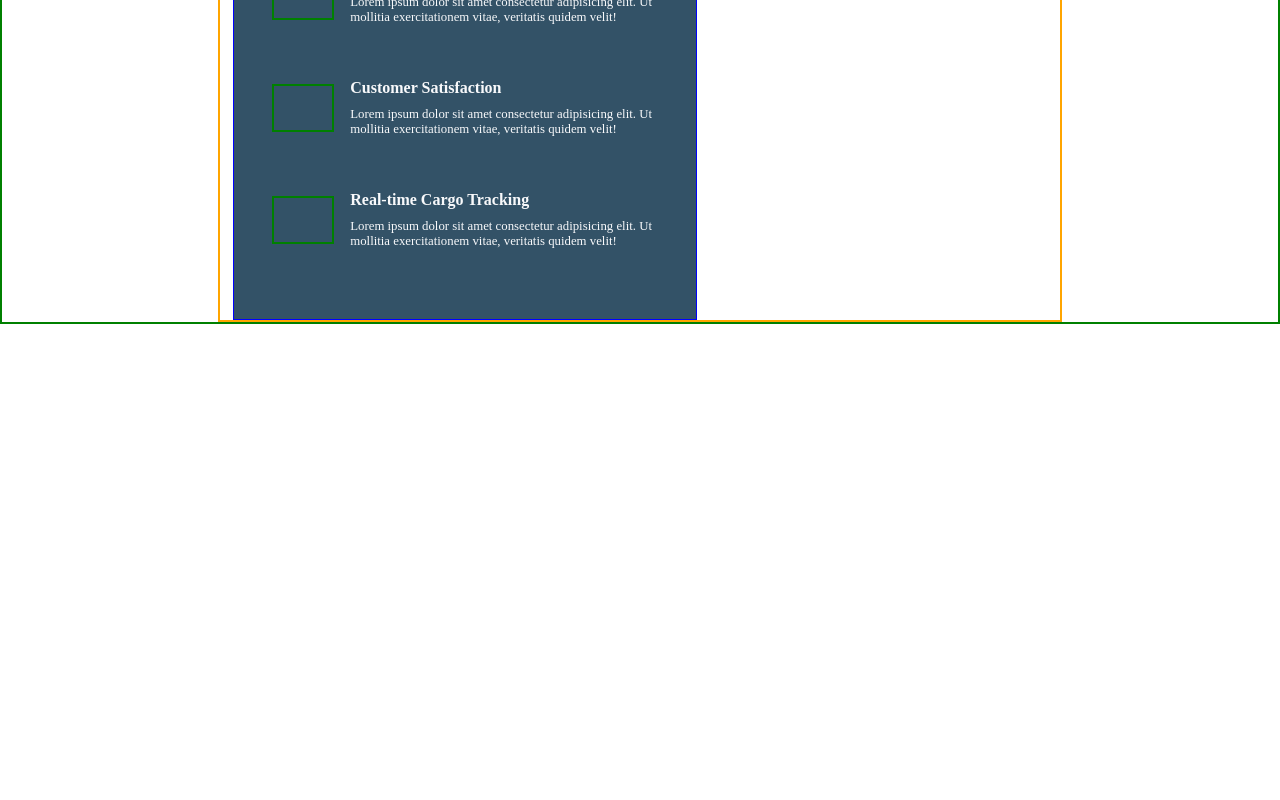
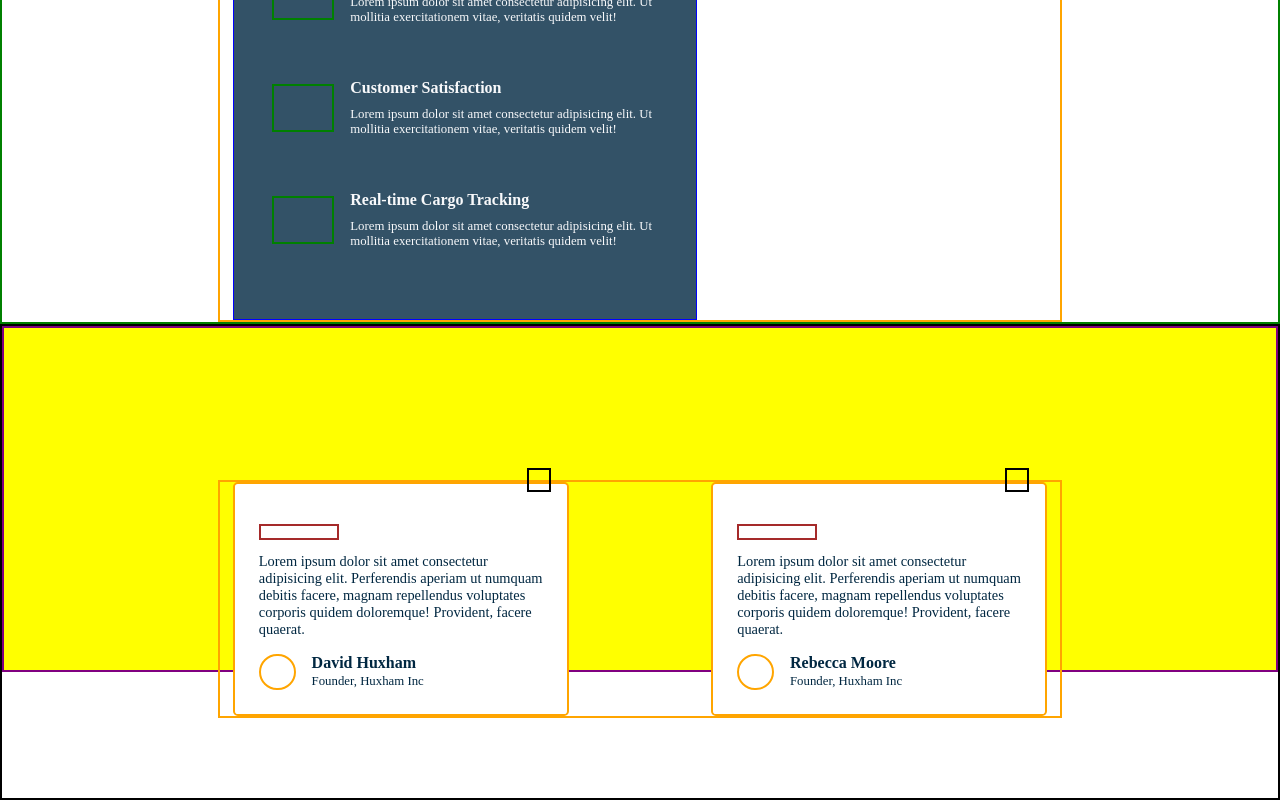
Before and after one commit to tracemycodes/fullstack_logistics_service_webapp, a React (Create React App) app: page / in a window 1280 px wide. Shown: the part 3942-4742 px from the top of the page. Before the commit the page ends 4266 px from the top, so only its background shows below. Built offline with nearby package versions, Linux system fonts and the light colour scheme.

Commit message:
client review section

```diff
--- a/src/App.js
+++ b/src/App.js
@@ -1,5 +1,6 @@
 import AboutShipment from "./components/LandingPage/AboutShipment";
 import Advantages from "./components/LandingPage/Advantages";
+import ClientReview from "./components/LandingPage/ClientReview";
 import Header from "./components/LandingPage/Header";
 import LandingPage from "./components/LandingPage/LandingPage";
 import LogisticsService from "./components/LandingPage/LogisticsService";
@@ -17,6 +18,7 @@ function App() {
       <TrackShipment/>
       <ShipSmart/>
       <Advantages/>
+      <ClientReview/>
     </div>
   );
 }
--- /dev/null
+++ b/src/components/LandingPage/ClientReview.js
@@ -0,0 +1,130 @@
+import React from 'react'
+import styled from 'styled-components'
+import { DivContainer } from '../../styles/styles'
+
+
+const ReviewSection = styled.section`
+  border: 2px solid black;
+  padding-bottom: 5rem;
+
+  .banner-img {
+    border: 2px solid purple;
+    height: 21.6rem;
+    text-align: center;
+    position: relative;
+    z-index: -2;
+
+    :before {
+      content: " ";
+      position: absolute;
+      top: 0;
+      left: 0;
+      width: 100%;
+      height: 100%;
+      background-color: yellow;
+    }
+    h2 {
+      margin-top: 4rem;
+      font-size: 1.75rem;
+      color: rgb(0, 39, 65);
+    }
+
+  }
+
+`
+
+const ReviewContainer = styled(DivContainer)`
+  margin-top: -12rem;
+  z-index: 2;
+  .carousel {
+    display: flex;
+    align-items: center;
+    justify-content: space-between;
+
+    .carousel-item {
+      border: 2px solid orange;
+      padding: 1.5rem;
+      width: 21rem;
+      font-size: .9rem;
+      background-color: #fff;
+      border-radius: .3rem;
+      position: relative;
+      color: rgb(0, 39, 65);
+
+      .ques-icon {
+        position: absolute;
+        width: 1.5rem;
+        height: 1.5rem;
+        border: 2px solid black;
+        top: -1rem;
+        right: 1rem;
+      }
+
+      .rating {
+        height: 1rem;
+        width: 5rem;
+        border: 2px solid brown;
+        margin: 1rem 0 .8rem;
+      }
+      .user-info {
+        margin-top: 1rem;
+        display: flex;
+
+        .user-img {
+          width: 2.3rem;
+          height: 2.3rem;
+          border: 2px solid orange;
+          border-radius: 50%;
+          margin-right: 1rem;
+        }
+        h4 {
+          font-size: 1rem;
+          margin-bottom: .16rem;
+        }
+        p {
+          font-size: .8rem;
+        }
+      }
+    }
+  }
+`
+
+const ClientReview = () => {
+  return (
+    <ReviewSection>
+      <div className="banner-img">
+        <h2>Client Review</h2>
+      </div>
+      <ReviewContainer>
+        <div className="carousel">
+          <div className="carousel-item">
+            <div className="ques-icon"></div>
+            <div className="rating"></div>
+            <p>Lorem ipsum dolor sit amet consectetur adipisicing elit. Perferendis aperiam ut numquam debitis facere, magnam repellendus voluptates corporis quidem doloremque! Provident, facere quaerat.</p>
+            <div className="user-info">
+              <div className="user-img"></div>
+              <div className="user-details">
+                <h4>David Huxham</h4>
+                <p>Founder, Huxham Inc</p>
+              </div>
+            </div>
+          </div>
+          <div className="carousel-item">
+            <div className="ques-icon"></div>
+            <div className="rating"></div>
+            <p>Lorem ipsum dolor sit amet consectetur adipisicing elit. Perferendis aperiam ut numquam debitis facere, magnam repellendus voluptates corporis quidem doloremque! Provident, facere quaerat.</p>
+            <div className="user-info">
+              <div className="user-img"></div>
+              <div className="user-details">
+                <h4>Rebecca Moore</h4>
+                <p>Founder, Huxham Inc</p>
+              </div>
+            </div>
+          </div>
+        </div>
+      </ReviewContainer>
+    </ReviewSection>
+  )
+}
+
+export default ClientReview
```
